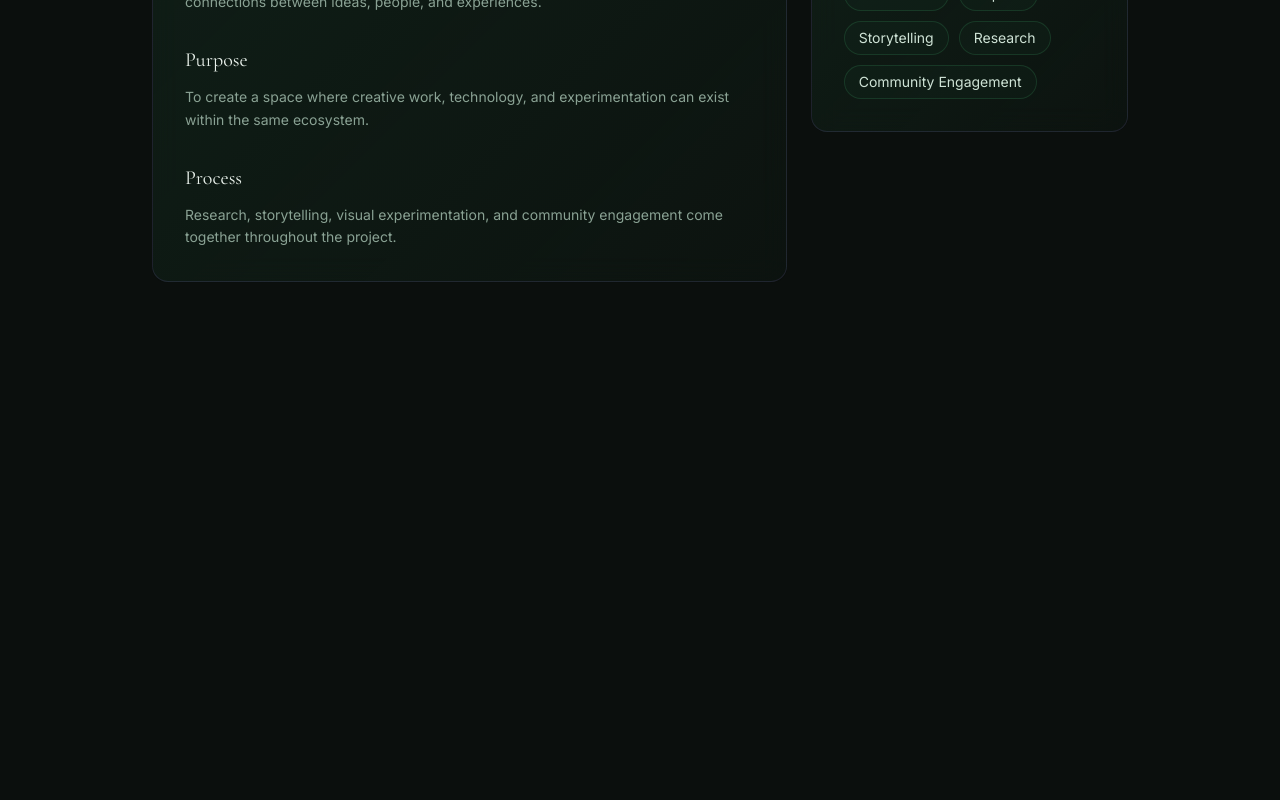
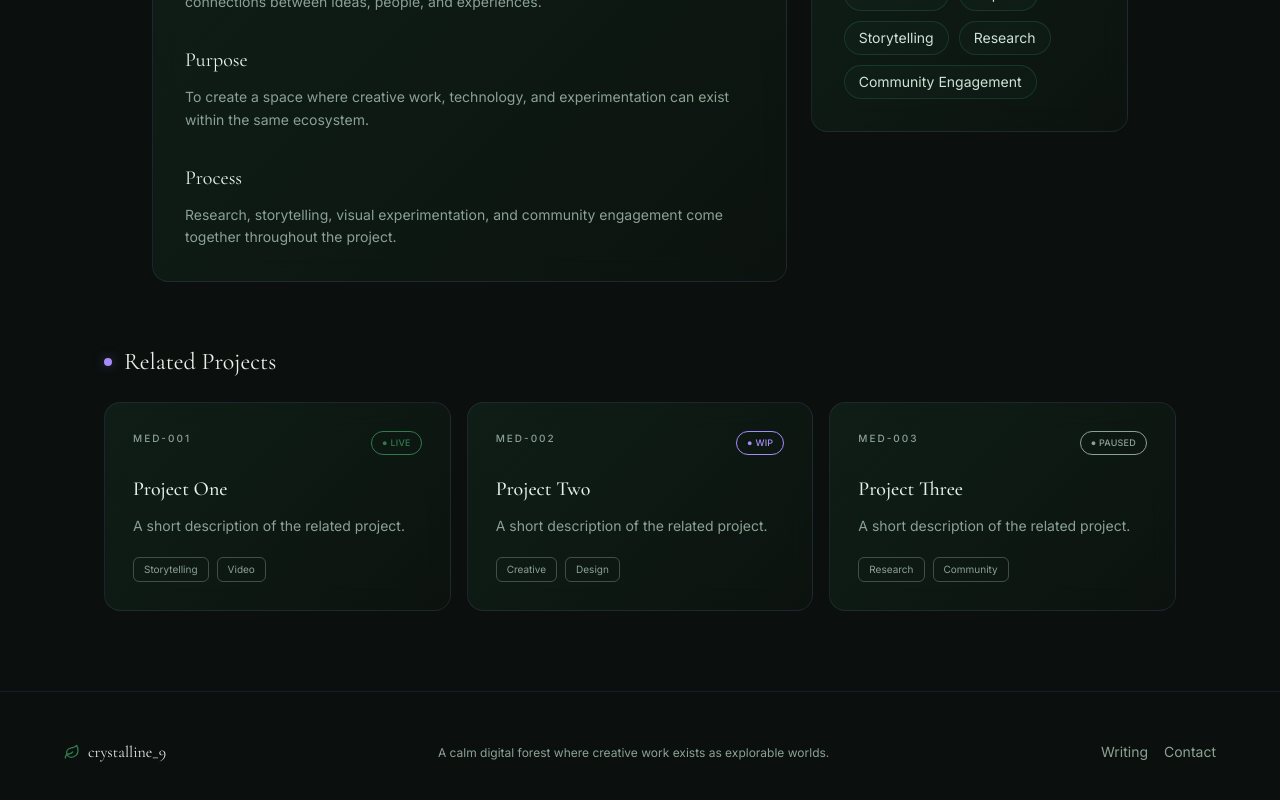
Before and after one commit to crystalline-9/c9-sync-media-portfolio-website-design, a Next.js app: page /work/media/crystalline-9 in a window 1280 px wide. Shown: the part 968-1768 px from the top of the page. Before the commit the page ends 1250 px from the top, so only its background shows below. Built offline with nearby package versions, Linux system fonts and the light colour scheme.

Commit message:
Build project detail page layout and styling

```diff
--- a/app/work/[slug]/[projectSlug]/page.tsx
+++ b/app/work/[slug]/[projectSlug]/page.tsx
@@ -3,6 +3,8 @@ import { ArrowLeft, ExternalLink } from "lucide-react";
 import { notFound } from "next/navigation";
 import { getProject } from "@/lib/projects";
 import ProjectGallery from "@/components/project-gallery";
+import { cn } from "@/lib/utils";
+import { Footer } from "@/components/footer";
 
 export default async function ProjectDetailPage({
   params,
@@ -31,9 +33,9 @@ export default async function ProjectDetailPage({
         </div>
         {/* Project header */}
         <header className="mt-10 flex flex-col items-center text-center">
-          <p className="text-[11px] font-medium uppercase tracking-[3.6px] leading-4 text-[#288da6]">
+          <span className="text-xs font-medium uppercase tracking-[0.3em] text-cyan-mana/80">
             Project Page
-          </p>
+          </span>
 
           <h1 className="mt-4 font-serif text-[48px] font-medium leading-[1.1] tracking-tight sm:text-[48px]">
             {project.title}
@@ -159,7 +161,94 @@ export default async function ProjectDetailPage({
             </div>
           </div>
         </div>
+
+        {/* Related Projects */}
+        <section className="relative mt-16 -mx-6 sm:-mx-10 lg:-mx-12">
+          {/* Section heading */}
+          <div className="mb-6 flex items-center gap-3">
+            <span className="size-2 rounded-full bg-lavender-glow shadow-[0_0_12px_rgba(167,139,250,0.35)]" />
+
+            <h2 className="font-serif text-2xl text-foreground">
+              Related Projects
+            </h2>
+          </div>
+
+          {/* Project cards */}
+          <div className="grid grid-cols-1 gap-4 md:grid-cols-3">
+            {[
+              {
+                title: "Project One",
+                code: "MED-001",
+                status: "live",
+                description: "A short description of the related project.",
+                tags: ["Storytelling", "Video"],
+              },
+              {
+                title: "Project Two",
+                code: "MED-002",
+                status: "wip",
+                description: "A short description of the related project.",
+                tags: ["Creative", "Design"],
+              },
+              {
+                title: "Project Three",
+                code: "MED-003",
+                status: "paused",
+                description: "A short description of the related project.",
+                tags: ["Research", "Community"],
+              },
+            ].map((project) => (
+              <Link
+                key={project.title}
+                href="#"
+                className="glass rounded-2xl border border-lavender-glow/12 p-7 transition-all duration-300 hover:-translate-y-1 hover:border-lavender-glow/30 hover:shadow-[0_0_30px_-10px_rgba(167,139,250,0.6)]"
+              >
+                <div className="flex items-start justify-between gap-3">
+                  <span className="text-[10px] font-medium uppercase tracking-[0.2em] text-muted-foreground">
+                    {project.code}
+                  </span>
+
+                  <span
+                    className={cn(
+                      "rounded-full border px-2.5 py-1 text-[9px] font-medium uppercase tracking-wide",
+                      project.status === "live" &&
+                        "border-moss-green text-moss-green",
+                      project.status === "wip" &&
+                        "border-lavender-glow text-lavender-glow",
+                      project.status === "paused" &&
+                        "border-muted-foreground text-muted-foreground",
+                    )}
+                  >
+                    ● {project.status}
+                  </span>
+                </div>
+
+                <h3 className="mt-5 font-serif text-xl font-medium text-foreground">
+                  {project.title}
+                </h3>
+
+                <p className="mt-3 text-sm leading-relaxed text-muted-foreground">
+                  {project.description}
+                </p>
+
+                <div className="mt-5 flex flex-wrap gap-2">
+                  {project.tags.map((tag) => (
+                    <span
+                      key={tag}
+                      className="rounded-[6px] border border-muted-foreground/40 px-2.5 py-1 text-[10px] text-muted-foreground"
+                    >
+                      {tag}
+                    </span>
+                  ))}
+                </div>
+              </Link>
+            ))}
+          </div>
+        </section>
       </article>
+      <div className="mt-20">
+        <Footer />
+      </div>
     </main>
   );
 }
```
